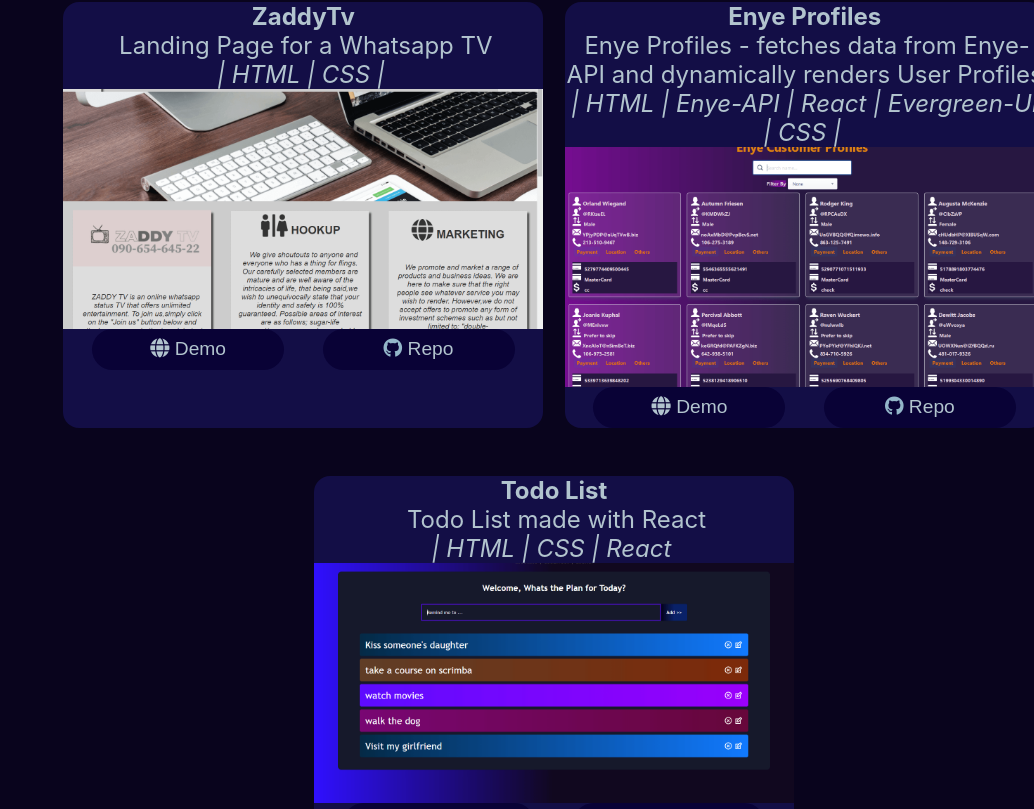
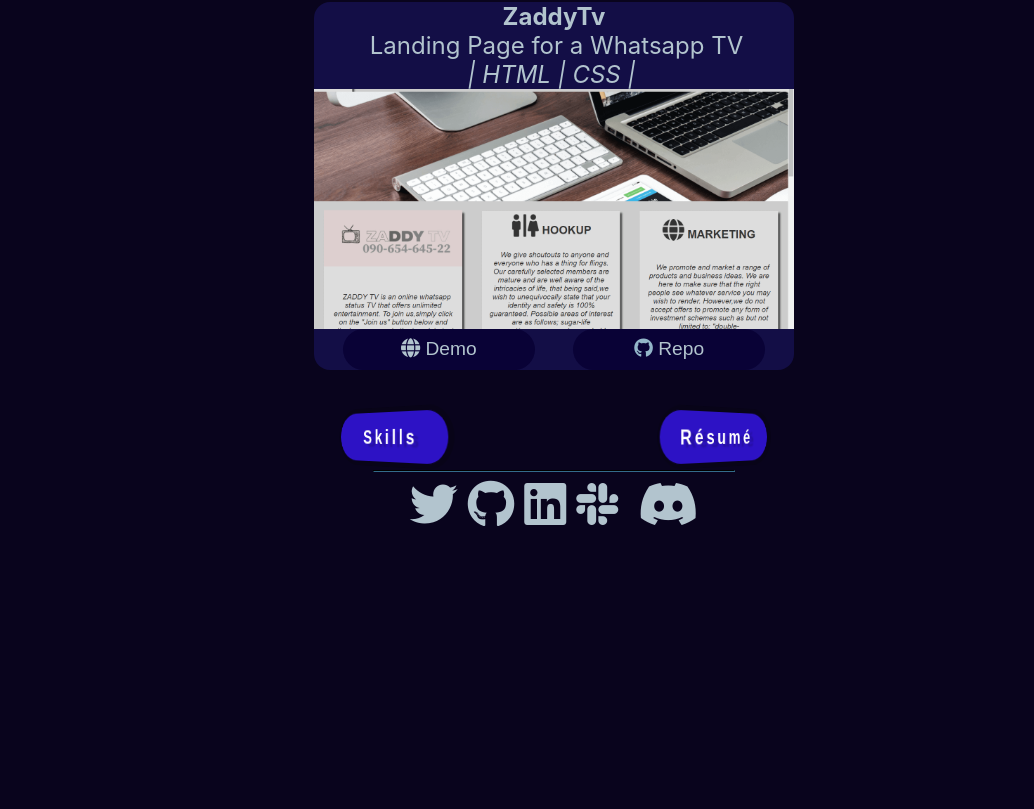
Before and after one commit to okerekechinweotito/Okereke-Portfolio-Site, a React (Create React App) app: page /projects in a window 1280 px wide. Shown: the part 1593-2402 px from the top of the page, without its empty margins (246-1280 px from the left). After the commit the page ends 2137 px from the top, so only its background shows below. Built offline with nearby package versions, Linux system fonts and the light colour scheme; some icons are missing.

Commit message:
remove enye and todo projects

```diff
--- a/src/components/projects/projects.css
+++ b/src/components/projects/projects.css
@@ -36,10 +36,8 @@
 .zaddyTv,
 .movieZone,
 .quizApp,
-.todoList,
 .bogoApp,
 .githubSearch,
-.enyeProfiles,
 .zuriLanding {
   width: 100%;
   height: 15em;
@@ -63,17 +61,11 @@
 .quizApp {
   background-image: url(./asset/quiz.png);
 }
-.todoList {
-  background-image: url(./asset/todolist.png);
-}
 .bogoApp {
   background-image: url(./asset/bogoApp.png);
 }
 .githubSearch {
   background-image: url(./asset/githubsearch.png);
-}
-.enyeProfiles {
-  background-image: url(./asset/enyeProfiles.png);
 }
 .zuriLanding {
   background-image: url(./asset/zuriLanding.png);
@@ -148,10 +140,8 @@
   .zaddyTv,
   .movieZone,
   .quizApp,
-  .todoList,
   .bogoApp,
   .githubSearch,
-  .enyeProfiles,
   .zuriLanding {
     width: 30em;
     height: 15em;
--- a/src/components/projects/projects.jsx
+++ b/src/components/projects/projects.jsx
@@ -85,27 +85,6 @@
             repo={"https://github.com/okerekechinweotito/ZaddyTv"}
             cssidentifier={"zaddyTv"}
           />
-          <Card
-            name={"Enye Profiles"}
-            description={
-              "Enye Profiles - fetches data from Enye-API and dynamically renders User Profiles"
-            }
-            technologies={"| HTML | Enye-API | React | Evergreen-UI | CSS |"}
-            demo={" https://enye-frontend-challenge.vercel.app/"}
-            repo={
-              "https://github.com/okerekechinweotito/enye-frontend-challenge"
-            }
-            cssidentifier={"enyeProfiles"}
-          />
-
-          <Card
-            name={"Todo List"}
-            description={"Todo List made with React"}
-            technologies={"| HTML | CSS | React"}
-            demo={"https://todo-list-okereke.vercel.app/"}
-            repo={"https://github.com/okerekechinweotito/react-todo_list"}
-            cssidentifier={"todoList"}
-          />
         </div>
       </section>
 
```
